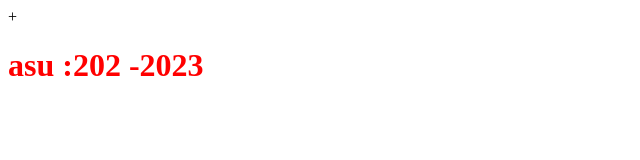
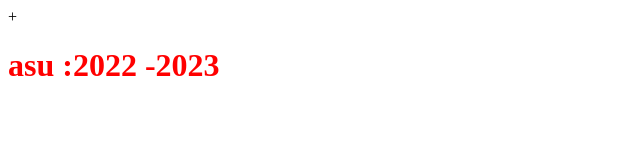
Before and after one commit to mustafaelsheikh91/final, a plain HTML site: page index.html in a window 1280 px wide. Shown: the whole page, without its empty margins (0-640 px from the left). Drawn offline with Linux system fonts and the light colour scheme.

Commit message:
Revert "ffff"
This reverts commit fe02f24ec5e065f4f093e99a527321b26149a4e5.

```diff
--- a/index.html
+++ b/index.html
@@ -8,7 +8,7 @@
     <link rel="stylesheet" href="style.css">
 </head>
 <body>
-    <h1> asu  :202 -2023</h1>
+    <h1> asu  :2022 -2023</h1>
     <script src="main.js"></script>
 </body>
 </html>
```
